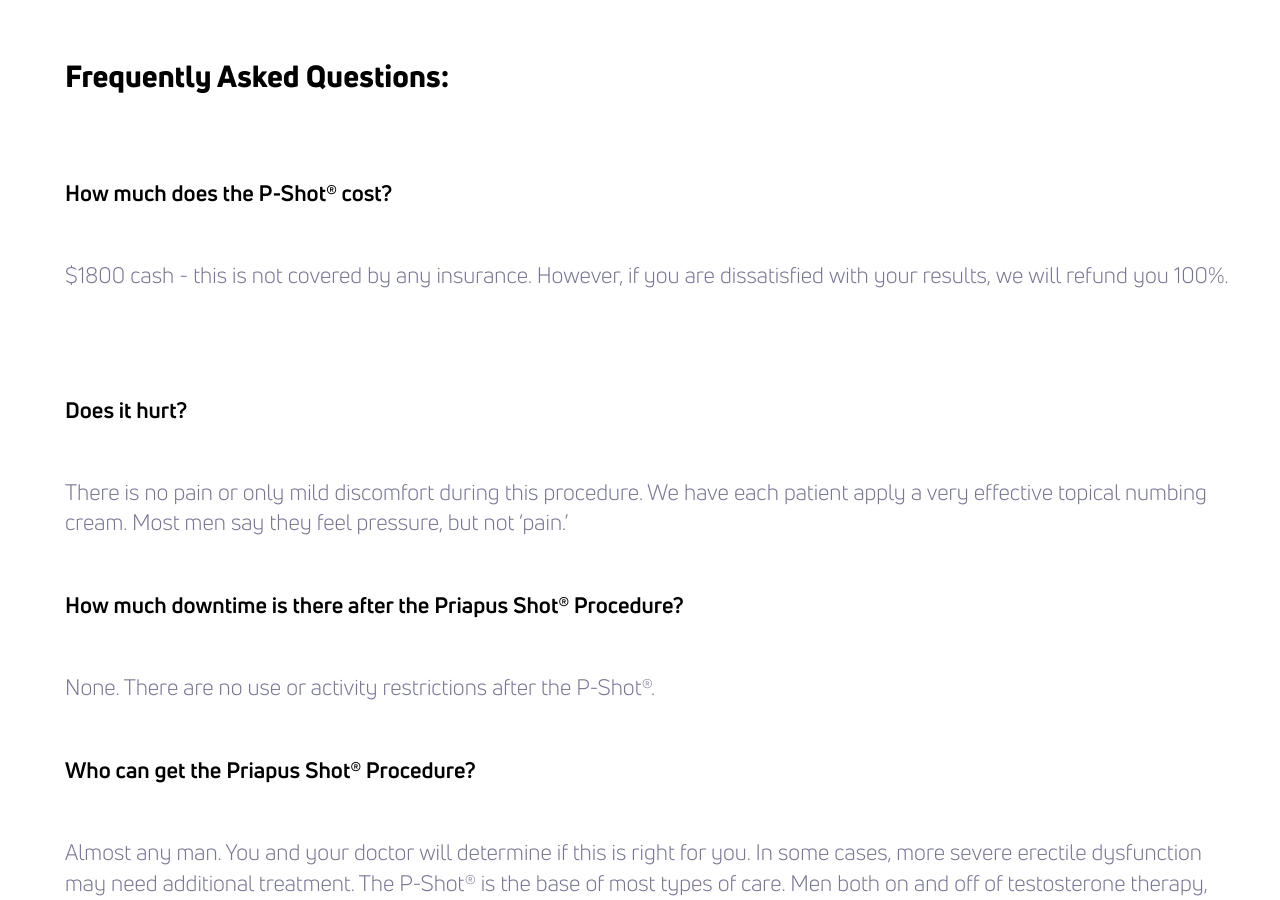
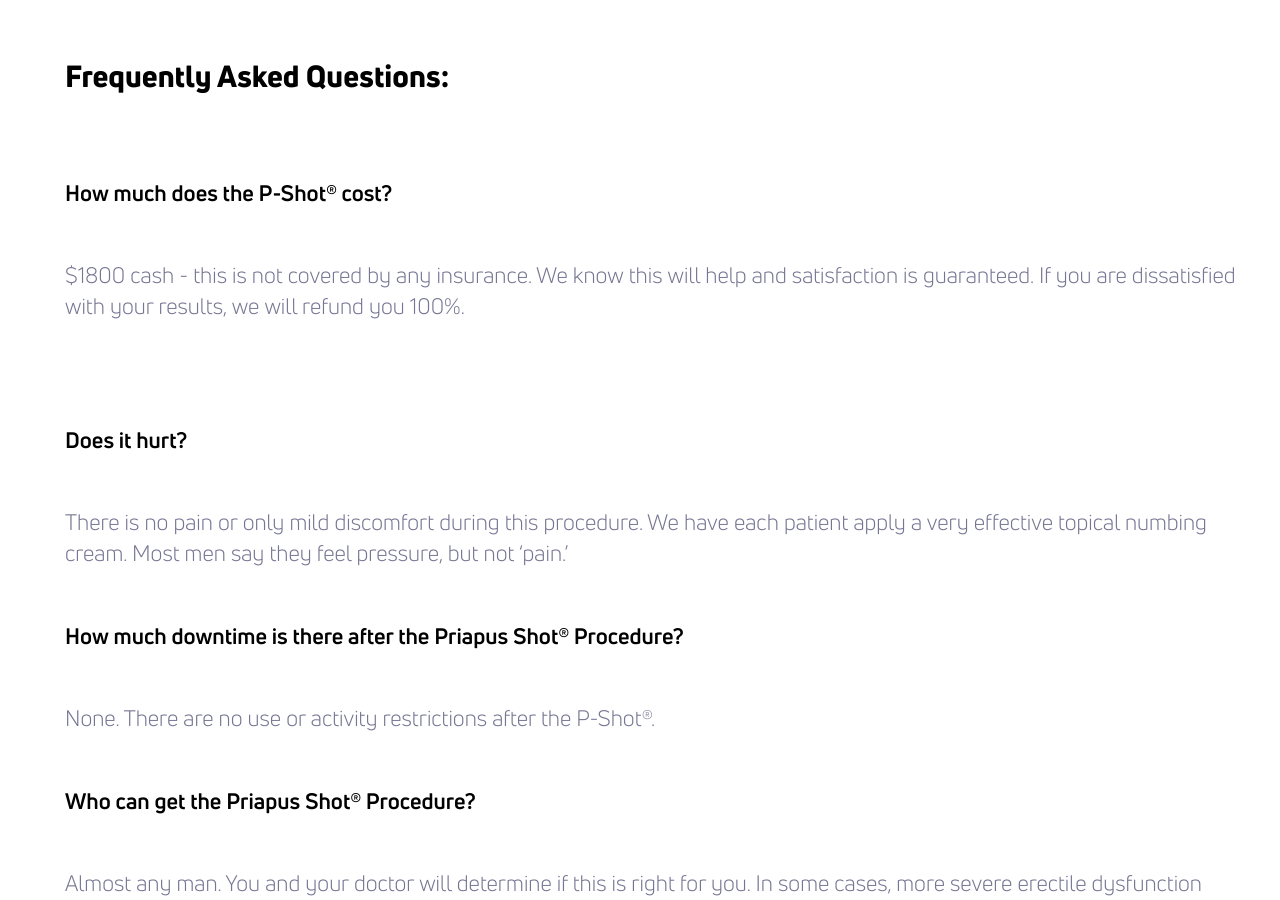
Before and after one commit to theneverwoods/gerstenberg.clinic, a Jekyll site: the page built from services/p-shot.html, in a window 1280 px wide and 900 px high, scrolled down 3667 px. Built offline with Jekyll 4.4.1, drawn with Linux system fonts in a browser that asks for light colours; comment, search, counter and statistics services are not loaded.

Commit message:
Update p-shot.html

```diff
--- a/services/p-shot.html
+++ b/services/p-shot.html
@@ -153,7 +153,7 @@ redirect_from: /pshot
 	<div class="two-thirds bottom">
         <h2 style="margin-top: 60px">Frequently Asked Questions:</h2>
 		<h3 class="bottom">How much does the P-Shot® cost?<h3>
-		<p>$1800 cash - this is not covered by any insurance. However, if you are dissatisfied with your results, we will refund you 100%.</p>
+		<p>$1800 cash - this is not covered by any insurance. We know this will help and satisfaction is guaranteed. If you are dissatisfied with your results, we will refund you 100%.</p>
 		<h3 class="bottom">Does it hurt?</h3>
 		<p>There is no pain or only mild discomfort during this procedure. We have each patient apply a very effective topical numbing cream.  Most men say they feel pressure, but not ‘pain.’
 		</p>
```
